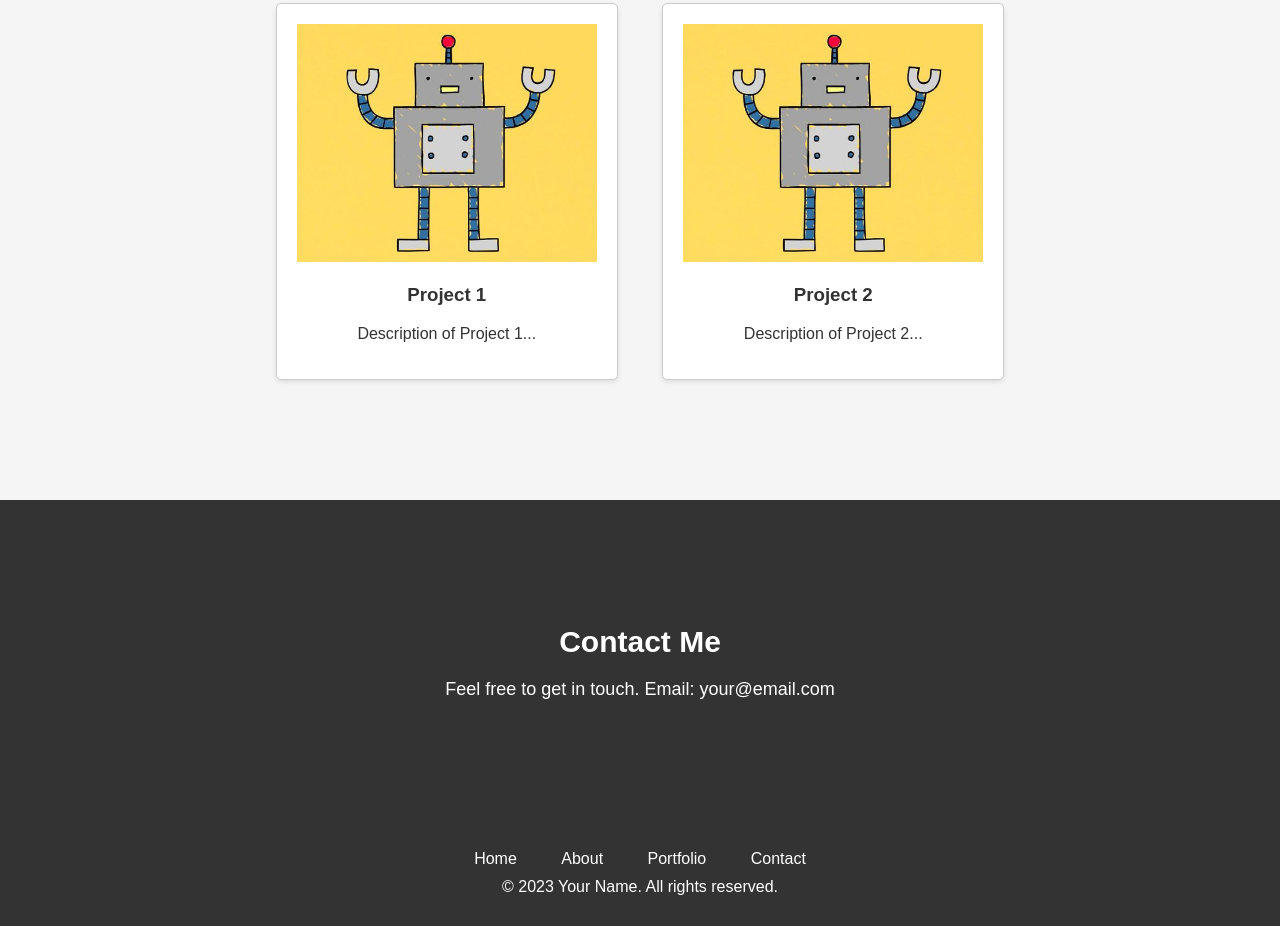
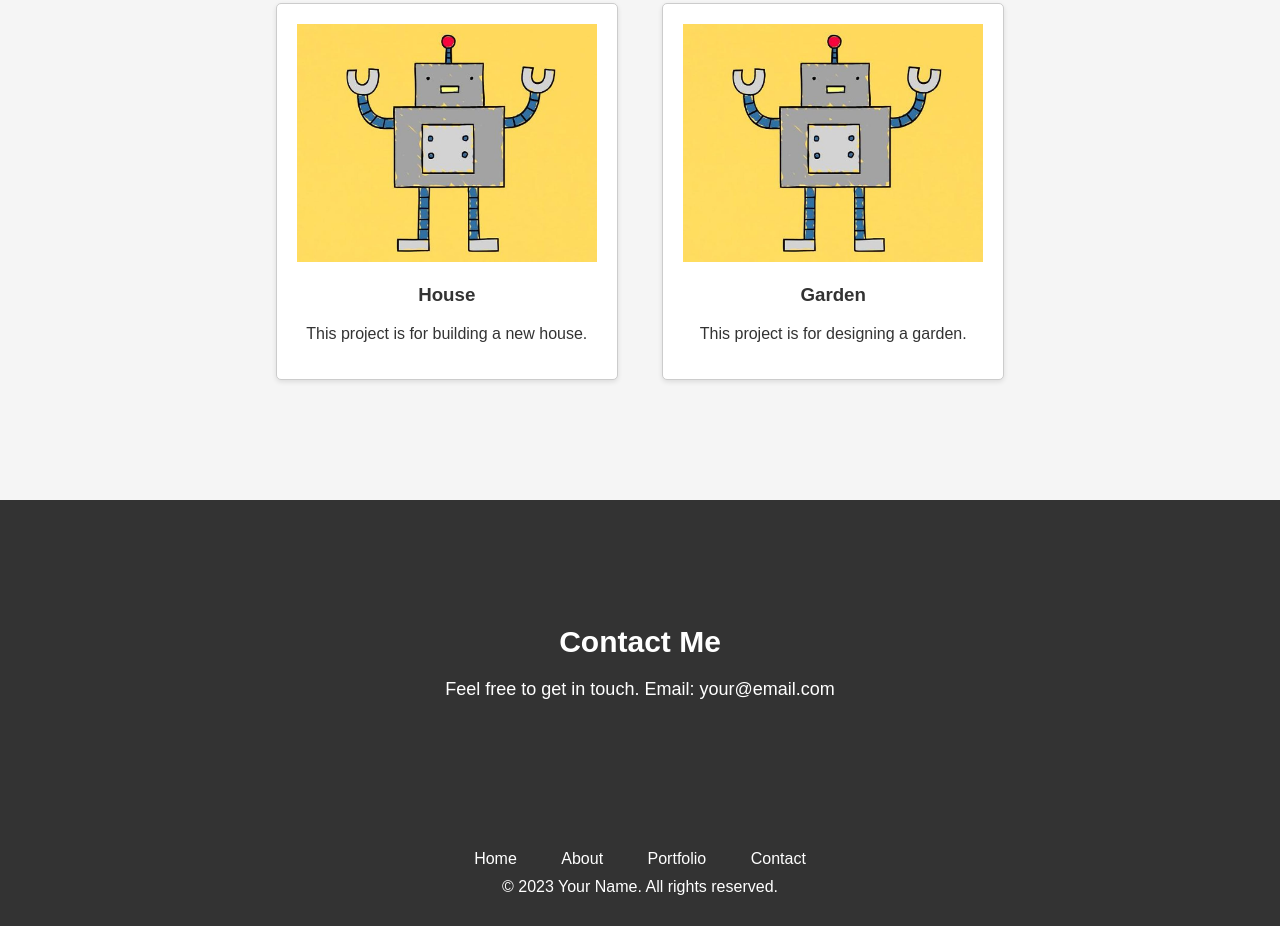
Before and after one commit to 202080150/Jess, a plain HTML site: page index.html in a window 1280 px wide. Shown: the part 913-1839 px from the top of the page. Drawn offline with Linux system fonts and the light colour scheme.

Commit message:
modify Project Description

```diff
--- a/index.html
+++ b/index.html
@@ -33,13 +33,13 @@
         <h2>Portfolio</h2>
         <div class="portfolio-item">
             <img src="img/img1.jpg" alt="Project 1">
-            <h3>Project 1</h3>
-            <p>Description of Project 1...</p>
+            <h3>House</h3>
+            <p>This project is for building a new house.</p>
         </div>
         <div class="portfolio-item">
             <img src="img/img1.jpg" alt="Project 2">
-            <h3>Project 2</h3>
-            <p>Description of Project 2...</p>
+            <h3>Garden</h3>
+            <p>This project is for designing a garden.</p>
         </div>
         <!-- Add more portfolio items as needed -->
     </section>
```
